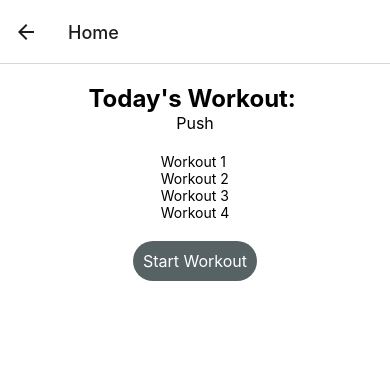
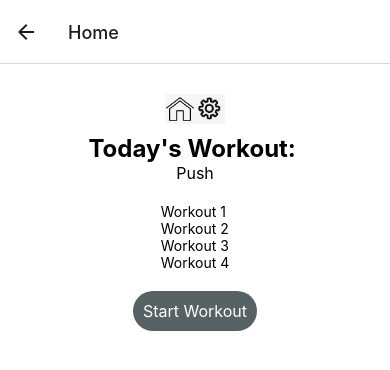
Before and after one commit to peilanzhang/GitFitProj, a React Native app: screen /HomePage in a window 390 px wide. Shown: the top 370 px of the page. Built offline with nearby package versions, Linux system fonts and the light colour scheme.

Commit message:
Upper toolbar icons and initial set up

```diff
--- a/App.js
+++ b/App.js
@@ -35,20 +35,19 @@ export default function App() {
 }
 
 function HomeScreen({ navigation }) {
-  const handleButtonPress = () => {
+  const handleClicktoStart = () => {
     navigation.navigate('HomePage');
   };
 
   return (
     <View style={styles.container}>
       <Text style={styles.title}>GitFit</Text>
-      <TouchableOpacity onPress={handleButtonPress} style={styles.button}>
+      <TouchableOpacity onPress={handleClicktoStart} style={styles.button}>
         <Text style={styles.buttonText}>Click to get started!</Text>
       </TouchableOpacity>
     </View>
   );
 }
-
 
 const styles = StyleSheet.create({
   container: {
--- a/HomePage.jsx
+++ b/HomePage.jsx
@@ -2,6 +2,7 @@ import React from 'react';
 import { StyleSheet, Text, View, TouchableOpacity } from 'react-native';
 import { NavigationContainer } from '@react-navigation/native';
 import { createStackNavigator } from '@react-navigation/stack';
+import UpperToolBar from './upperToolbar';
 
 const Stack = createStackNavigator()
 
@@ -12,6 +13,7 @@ export default function HomePage({ navigation }) {
 
   return (
     <View style={styles.container}>
+      <UpperToolBar navigation={navigation}/>
       <Text style={styles.title}>Today's Workout: {'\n'}</Text>
       <Text style={styles.target}>Push{'\n'}</Text>
       <View style={styles.workoutContent}>
--- a/upperToolbar.jsx
+++ b/upperToolbar.jsx
@@ -1,34 +1,49 @@
 import React from 'react';
-import { View, Text, TouchableOpacity, Image } from 'react-native'; // or 'react' for web apps
+import { StyleSheet, View, Text, TouchableOpacity, Image } from 'react-native'; // or 'react' for web apps
+import HomePage from './HomePage';
 
-const Toolbar = () => {
+const UpperToolbar = ({navigation}) => {
+  const handleNavigateHome = () => {
+    navigation.navigate('HomePage');
+  };
+
+  const handleSettings = () => {
+    navigation.navigate('Settings')
+  }
+
   return (
     <View style={styles.toolbar}>
-      <TouchableOpacity onPress={() => { /* handle navigation */ }}>
-        <Image source={require('./path-to-home-icon.png')} style={styles.icon} />
+      <TouchableOpacity onPress={handleNavigateHome}>
+        <Image source={require('./home-icon.png')} style={styles.icon} />
       </TouchableOpacity>
-      <Text style={styles.title}>Exercises</Text>
-      <TouchableOpacity onPress={() => { /* handle settings */ }}>
-        <Image source={require('./path-to-settings-icon.png')} style={styles.icon} />
-      </TouchableOpacity>
+
+      <View style={styles.spacer}/>
+
+      <TouchableOpacity onPress={handleSettings}>
+        <Image source={require('./settings-icon.jpeg')} style={styles.icon} />
+        </TouchableOpacity>
     </View>
   );
 };
 
-const styles = {
+const styles = StyleSheet.create({
   toolbar: {
     flexDirection: 'row',
-    justifyContent: 'space-between',
+    justifyContent: 'space-between', // Align icons to start and end of the container
     alignItems: 'center',
     padding: 10,
-    // Add other styles to match your design
+    zIndex: 1,
   },
   title: {
     // Add styles for the title text
   },
   icon: {
-    // Add styles for the icons
+    width: 30,
+    height: 30,
+  },
+  spacer: {
+    flex: 1,
   }
-};
+});
 
-export default Toolbar;
+export default UpperToolbar;
--- a/workoutPage.jsx
+++ b/workoutPage.jsx
@@ -2,6 +2,8 @@ import React from 'react';
 import { StyleSheet, Text, View, TouchableOpacity } from 'react-native';
 import { NavigationContainer } from '@react-navigation/native';
 import { createStackNavigator } from '@react-navigation/stack';
+import UpperToolBar from './upperToolbar';
+
 
 export default function WorkoutPage({ navigation}) {
   const handlePostWorkout = () => {
@@ -10,6 +12,8 @@ export default function WorkoutPage({ navigation}) {
 
   return (
     <View style={styles.container}>
+      <UpperToolBar navigation={navigation}/>
+
       <Text>THIS IS THE WORKOUT PAGE WOOOO</Text>
 
       <TouchableOpacity onPress={handlePostWorkout} style={styles.button}>
```
Also changed, not shown: postWorkout.jsx (+5 -3 lines), home-icon.png (added), settings-icon.jpeg (added).
